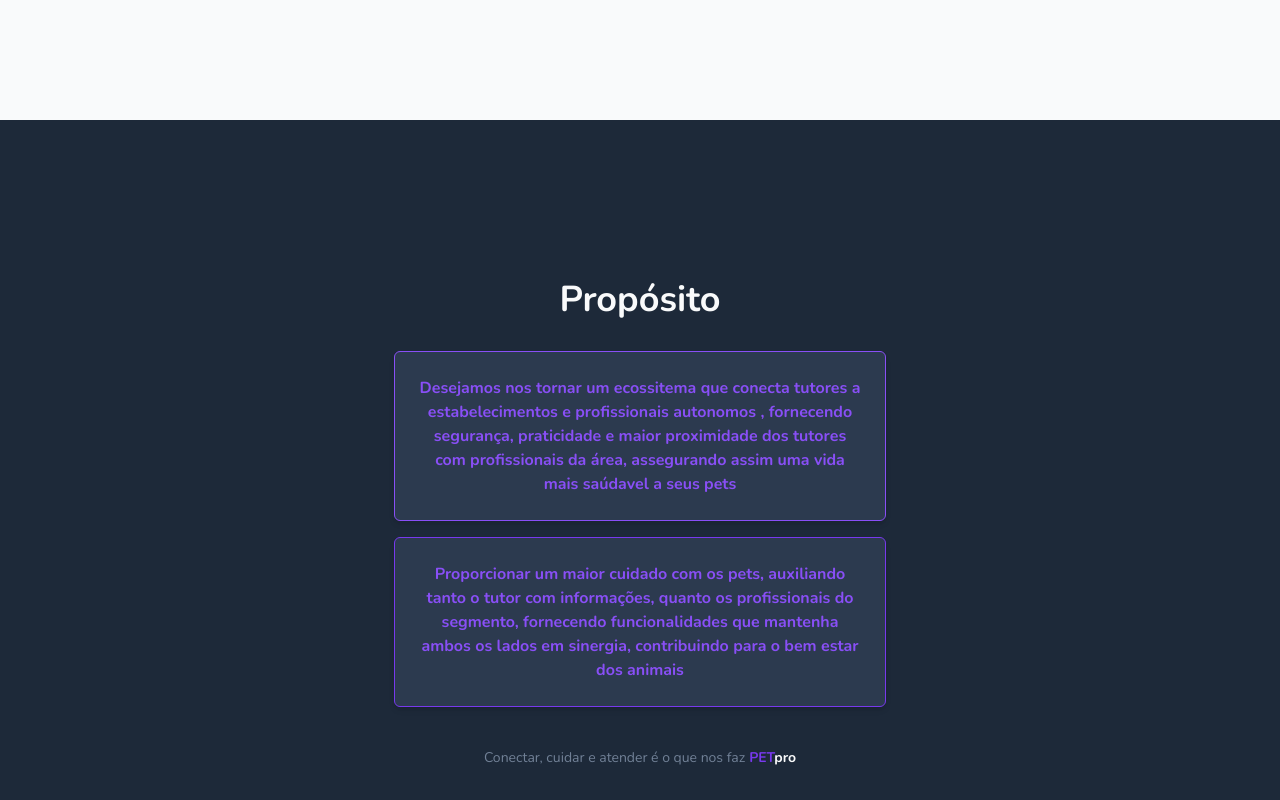
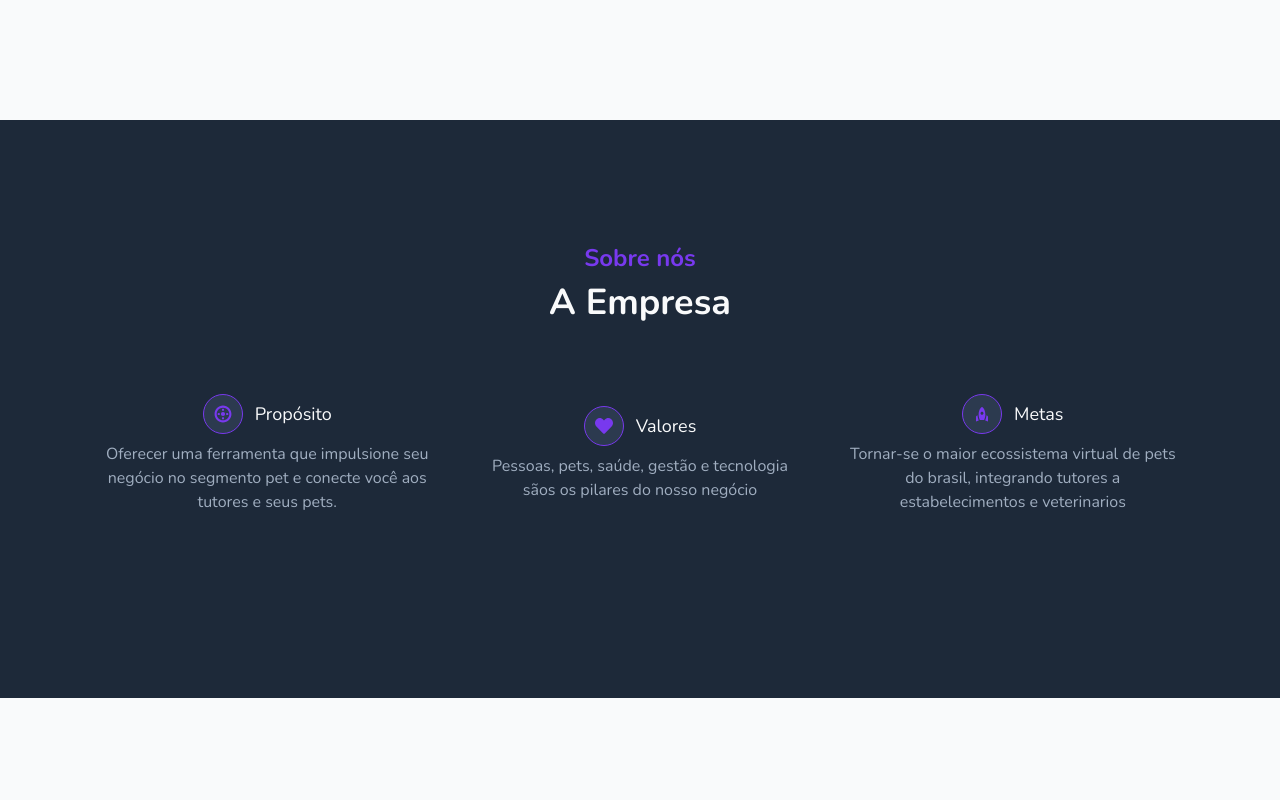
Before and after one commit to matheusmartinsInsper/fronted-petpro, a Next.js app: page / in a window 1280 px wide. Shown: the part 1440-2240 px from the top of the page. Built offline with nearby package versions, Linux system fonts and the light colour scheme.

Commit message:
style: last update

```diff
--- a/app/page.tsx
+++ b/app/page.tsx
@@ -7,13 +7,13 @@ import {
   ArrowLeftIcon,
   ArrowRightIcon
 } from '@chakra-ui/icons';
-import { FaFacebook, FaInstagram, FaTwitter } from 'react-icons/fa';
+import { FaFacebook, FaInstagram, FaTwitter,FaHeart } from 'react-icons/fa';
 import { motion, useAnimation, useInView, isValidMotionProp } from 'framer-motion';
 import { useEffect, useState, useRef } from "react";
 import { chakra } from "@chakra-ui/react";
-import { MdGroups, MdRestaurant } from "react-icons/md";
+import { MdGroups, MdRestaurant, MdRocket } from "react-icons/md";
 import { FaCut, FaRunning, FaBone, FaDog, FaBasketballBall, FaStethoscope, FaHotel } from "react-icons/fa";
-import { GiSyringe, GiBrain, GiScalpel } from "react-icons/gi";
+import { GiSyringe, GiBrain, GiScalpel, GiTargeted,GiHand } from "react-icons/gi";
 import { BsThreeDots } from "react-icons/bs";
 
 const MotionBox = chakra(motion.div, {
@@ -141,8 +141,7 @@ const HomePage = () => {
         </Heading>
         <HStack display={["none", "flex"]}>
           <Text mx={2} _hover={{ borderBottomWidth: "2px", borderBottomColor: "primary.300" }} fontWeight="bold" cursor="pointer" borderBottomWidth="2px" borderBottomColor="primary.100">Recursos</Text>
-          <Text mx={2} _hover={{ borderBottomWidth: "2px", borderBottomColor: "primary.300" }} fontWeight="bold" cursor="pointer" borderBottomWidth="2px" borderBottomColor="primary.100">Propósito</Text>
-          <Text mx={2} _hover={{ borderBottomWidth: "2px", borderBottomColor: "primary.300" }} fontWeight="bold" cursor="pointer" borderBottomWidth="2px" borderBottomColor="primary.100">Quem somos</Text>
+          <Text mx={2} _hover={{ borderBottomWidth: "2px", borderBottomColor: "primary.300" }} fontWeight="bold" cursor="pointer" borderBottomWidth="2px" borderBottomColor="primary.100">Sobre nós</Text>
           <Text mx={2} _hover={{ borderBottomWidth: "2px", borderBottomColor: "primary.300" }} fontWeight="bold" cursor="pointer" borderBottomWidth="2px" borderBottomColor="primary.100">Contato</Text>
           <Text mx={2} _hover={{ borderBottomWidth: "2px", borderBottomColor: "primary.300" }} fontWeight="bold" cursor="pointer" borderBottomWidth="2px" borderBottomColor="primary.100">Blog</Text>
         </HStack>
@@ -155,7 +154,7 @@ const HomePage = () => {
 
       {/* Conteúdo da página */}
       <Box width="100%" >
-        <Box display="flex" flexDirection="column" alignItems="center" pt={["80px", "40px"]} bgColor="primary.100">
+        <Box display="flex" flexDirection="column" alignItems="center" pt={["100px", "40px"]} bgColor="primary.100">
           <Box
             width="100%"
             display="flex"
@@ -236,7 +235,7 @@ const HomePage = () => {
               height={["auto", "70vh"]}
             >
 
-              <Image src="/animallp3.gif" width={["100%", "80%"]} objectFit="contain" mb={["6", "0"]} />
+              <Image src="/animallp3.gif" width={["80%", "80%"]} objectFit="contain" mb={["6", "0"]} />
             </MotionBox>
           </Box>
         </Box>
@@ -290,7 +289,7 @@ const HomePage = () => {
           justify="center"
         >
           {/* Image */}
-          <Box mr={6} bgColor={"primary.300"} borderTopLeftRadius={"10px"} borderBottomLeftRadius={"260px"} borderBottomRightRadius={"10px"} borderTopRightRadius={"260px"} width={["75vw", "45vw"]} height={["30vh", '50vh']} display={"flex"} justifyContent={"center"} alignItems={"center"}>
+          <Box mr={[0, 6]} bgColor={"primary.300"} borderTopLeftRadius={"10px"} borderBottomLeftRadius={"260px"} borderBottomRightRadius={"10px"} borderTopRightRadius={"260px"} width={["75vw", "45vw"]} height={["30vh", '50vh']} display={"flex"} justifyContent={"center"} alignItems={"center"}>
             <Image
               src={slides[currentIndex].image}
               alt={slides[currentIndex].title}
@@ -312,12 +311,12 @@ const HomePage = () => {
             alignItems={["center", "start"]}
             maxWidth="500px"
           >
-            <Text mb={["2","0"]} fontWeight={"bold"} fontSize={"2xl"}>Nossos recursos</Text>
+            <Text mb={["4", "4"]} fontWeight={"bold"} fontSize={"2xl"}>Nossos recursos</Text>
             {/* Navigation Arrows */}
 
             <Box
               position="relative"
-              minHeight={["20vh","15vh"]}
+              minHeight={["20vh", "15vh"]}
               width={["85vw", "33vw"]}
               overflow="hidden"
               display="flex"
@@ -346,12 +345,12 @@ const HomePage = () => {
                 <Text fontSize="xl" fontWeight="bold" color="primary.300">
                   {slides[currentIndex].title}
                 </Text>
-                <Text fontSize="md" color="gray.500" display={"flex"} flexDirection={"column"} textAlign={["center","left"]}>
+                <Text fontSize="md" color="gray.500" display={"flex"} flexDirection={"column"} textAlign={["center", "left"]}>
                   {slides[currentIndex].description}
                 </Text>
               </Flex>
             </Box>
-            <Flex mt={[0,2]} justify="start" align="center" mb="" ml={-4}>
+            <Flex mt={[0, 2]} justify="start" align="center" mb="" ml={-4}>
               <IconButton
                 icon={<ChevronLeftIcon boxSize={"8"} />}
                 onClick={handlePrev}
@@ -361,7 +360,7 @@ const HomePage = () => {
                 _hover={{ bgColor: "transparent", color: "primary.300" }}
               />
               <IconButton
-                icon={<ChevronRightIcon boxSize={"8"}/>}
+                icon={<ChevronRightIcon boxSize={"8"} />}
                 onClick={handleNext}
                 color={"primary.250"}
                 aria-label="Next Slide"
@@ -372,7 +371,7 @@ const HomePage = () => {
             {/* Learn More Button */}
             <Button
               ml={-4}
-              rightIcon={<ArrowRightIcon boxSize={"3"}/>}
+              rightIcon={<ArrowRightIcon boxSize={"3"} />}
               bgColor={"transparent"}
               color={"primary.200"}
               _hover={{ bgcolo: "transparent", color: "primary.300" }}
@@ -387,10 +386,10 @@ const HomePage = () => {
       </Box>
 
       <Box
-        height={["100%", "100vh"]}
+        height={"100%"}
         display="flex"
-        px={"6"}
-        py={"60px"}
+        px={["6","24"]}
+        py={["16","24"]}
         bgColor={"primary.200"}
         color={"primary.100"}
       >
@@ -401,74 +400,54 @@ const HomePage = () => {
           alignItems="center"
           justifyContent="center"
           flexDirection="column"
+          my={6}
         >
-
-          <Text
-            fontWeight="bold"
-            fontSize={["3xl", "4xl"]} // Responsivo: maior no desktop
-            mb="6"
-          >
-            Propósito
-          </Text>
-
-          <Text
-            borderWidth={"1px"}
-            borderColor={"primary.400"}
-            textAlign={"center"}
-            width={["90%", "40%"]} // Responsivo: no mobile ocupa 90%, no desktop 40%
-            bgColor={"primary.250"}
-            boxShadow={"md"}
-            color={"primary.400"}
-            p="6"
-            borderRadius={"md"}
-            fontWeight={"bold"}
-            fontSize={["sm", "md"]} // Responsivo: fonte menor no mobile
-            mb={"4"}
-          >
-            Desejamos nos tornar um ecossitema que conecta tutores a estabelecimentos e profissionais autonomos ,
-            fornecendo segurança, praticidade e maior proximidade dos tutores com profissionais da área, assegurando assim uma vida mais saúdavel a seus pets
-          </Text>
-
-          <Text
-            borderWidth={"1px"}
-            borderColor={"primary.300"}
-            textAlign={"center"}
-            width={["90%", "40%"]} // Responsivo: no mobile ocupa 90%, no desktop 40%
-            bgColor={"primary.250"}
-            boxShadow={"md"}
-            color={"primary.400"}
-            p="6"
-            borderRadius={"md"}
-            fontWeight={"bold"}
-            fontSize={["sm", "md"]} // Responsivo: fonte menor no mobile
-            mb={"4"}
-          >
-            Proporcionar um maior cuidado com os pets, auxiliando tanto o tutor com informações, quanto os profissionais do segmento,
-            fornecendo funcionalidades que mantenha ambos os lados em sinergia, contribuindo para o bem estar dos animais
-          </Text>
-
-          <Box
-            mt={"6"}
-            display={"flex"}
-            flexDirection={["column", "row"]} // Empilha no mobile, mantém lado a lado no desktop
-            textAlign={"center"}
-            alignItems={"center"}
-          >
+          <Box display={"flex"} flexDirection={"column"} alignItems={"center"}>
             <Text
-              fontSize={["xs", "sm"]} // Responsivo: menor no mobile
-              color="gray.500"
-
+              fontWeight="bold"
+              fontSize={["xl", "2xl"]}
+              color={"primary.300"}
             >
-              Conectar, cuidar e atender é o que nos faz
+              Sobre nós
             </Text>
             <Text
-              ml={["0", "1"]} // No mobile, remove a margem à esquerda
-              fontSize={["xs", "sm"]} // Responsivo: menor no mobile
+              color={"primary.100"}
               fontWeight="bold"
+              fontSize={["3xl", "4xl"]} // Responsivo: maior no desktop
+              mb="12"
             >
-              <span style={{ color: '#7839EE' }}>PET</span>pro
+              A Empresa
             </Text>
           </Box>
+          <Flex mb={"12"} flexDirection={["column","row"]} justifyContent={["center","space-between"]} alignItems={["center","space-between"]}>
+            <Box width={["100%","30%"]} my={4} mx={2} display={"flex"} flexDirection={"column"} alignItems={"center"}>
+              <Text display={"flex"} flexDirection={"row"} alignItems={"center"} fontSize={"lg"} mb={2} >
+              <Box width={"40px"} height={"40px"} mr={3} borderWidth={"1px"} borderColor={"primary.300"} bgColor={"primary.250"} display={"flex"} justifyContent={"center"} alignItems={"center"} p={"2"} borderRadius={"full"}>
+                <GiTargeted color='#7839EE' />
+              </Box>Propósito</Text>
+              <Text color={'gray.400'} fontSize={"md"} textAlign={"center"}>Oferecer uma ferramenta que impulsione seu negócio no segmento pet e conecte você aos tutores e seus pets.</Text>
+            </Box>
+            <Box width={["100%","30%"]} my={4} mx={2} display={"flex"} flexDirection={"column"} alignItems={"center"}>
+              <Text display={"flex"} flexDirection={"row"} alignItems={"center"} fontSize={"lg"} mb={2}>
+              <Box width={"40px"} height={"40px"} mr={3} borderWidth={"1px"} borderColor={"primary.300"} bgColor={"primary.250"} display={"flex"} justifyContent={"center"} alignItems={"center"} p={"2"} borderRadius={"full"}>
+                <FaHeart color='#7839EE' />
+              </Box>
+                Valores
+                </Text>
+              <Text color={'gray.400'} fontSize={"md"} textAlign={"center"}>Pessoas, pets, saúde, gestão e tecnologia sãos os pilares do nosso negócio</Text>
+            </Box>
+            <Box width={["100%","30%"]} my={4} mx={2} display={"flex"} flexDirection={"column"} alignItems={"center"}>
+              <Text display={"flex"} flexDirection={"row"} alignItems={"center"} fontSize={"lg"} mb={2}>
+              <Box width={"40px"} height={"40px"} mr={3} borderWidth={"1px"} borderColor={"primary.300"} bgColor={"primary.250"} display={"flex"} justifyContent={"center"} alignItems={"center"} p={"2"} borderRadius={"full"}>
+                <MdRocket color='#7839EE' />
+              </Box>
+                Metas
+                </Text>
+              <Text color={'gray.400'} fontSize={"md"} textAlign={"center"}>Tornar-se o maior ecossistema virtual de pets do brasil, integrando tutores a estabelecimentos e veterinarios </Text>
+            </Box>
+
+          </Flex>
+
 
         </Box>
       </Box>
@@ -522,7 +501,7 @@ const HomePage = () => {
             color="primary.100"
             borderRadius="md"
             boxShadow="lg"
-            mb={["12","0"]}
+            mb={["12", "0"]}
           >
             <Text fontSize={["xl", "2xl"]} mb="6">Preencha seus dados</Text>
             <FormControl id="name" mb={4}>
@@ -582,6 +561,7 @@ const HomePage = () => {
             </Button>
           </Box>
         </Box>
+
       </Box>
 
       <Box display="flex" flexDirection="column" alignItems="center" pt="60px" bgColor="primary.250" color="white">
```
